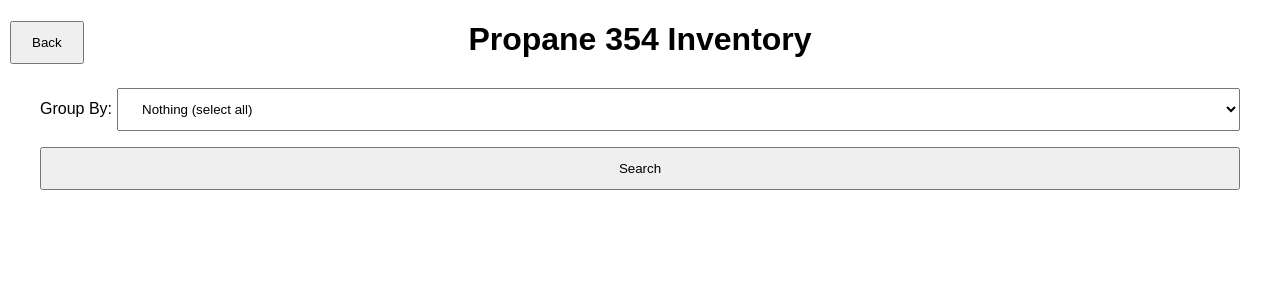
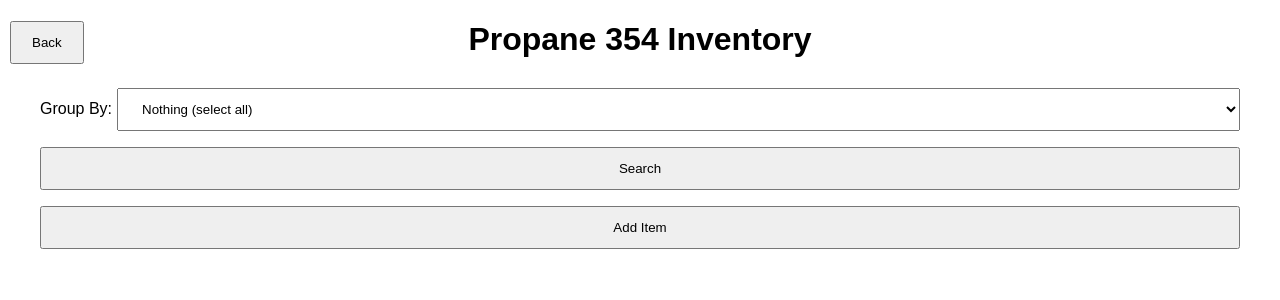
Before and after one commit to BowieGian/Propane-354, a Flask app: page /inventory in a window 1280 px wide. Shown: the top 300 px of the page. Run offline with Flask 2, Linux system fonts and the light colour scheme.

Commit message:
move add inventory button from inventory-list to inventory

```diff
--- a/templates/inventory-list.html
+++ b/templates/inventory-list.html
@@ -14,7 +14,5 @@
         {{ table|safe }}
         {% endfor %}
     </div>
-    <br>
-    <form method='GET' action="/inventory/add"><button class="button">Add Item</button></form>
 </div>
 {% endblock %}
--- a/templates/inventory.html
+++ b/templates/inventory.html
@@ -22,5 +22,8 @@
         </div>
         <input type="submit" value="Search" class="button">
     </form>
+    <form method='GET' action="/inventory/add">
+        <button class="button">Add Item</button>
+    </form>
 </div>
 {% endblock %}
```
